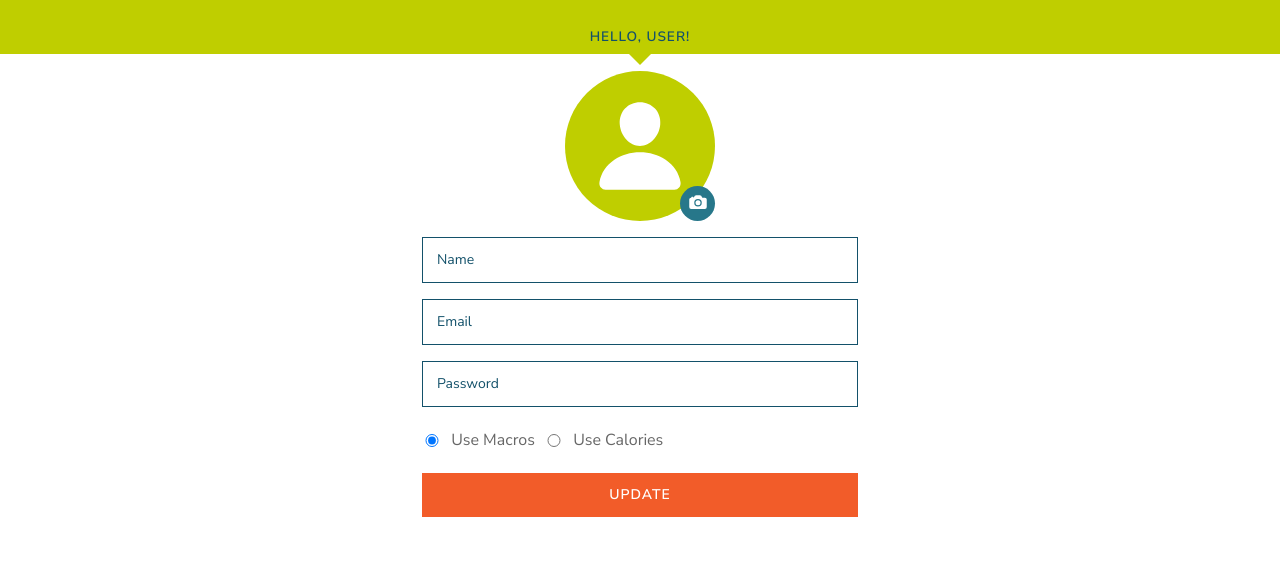
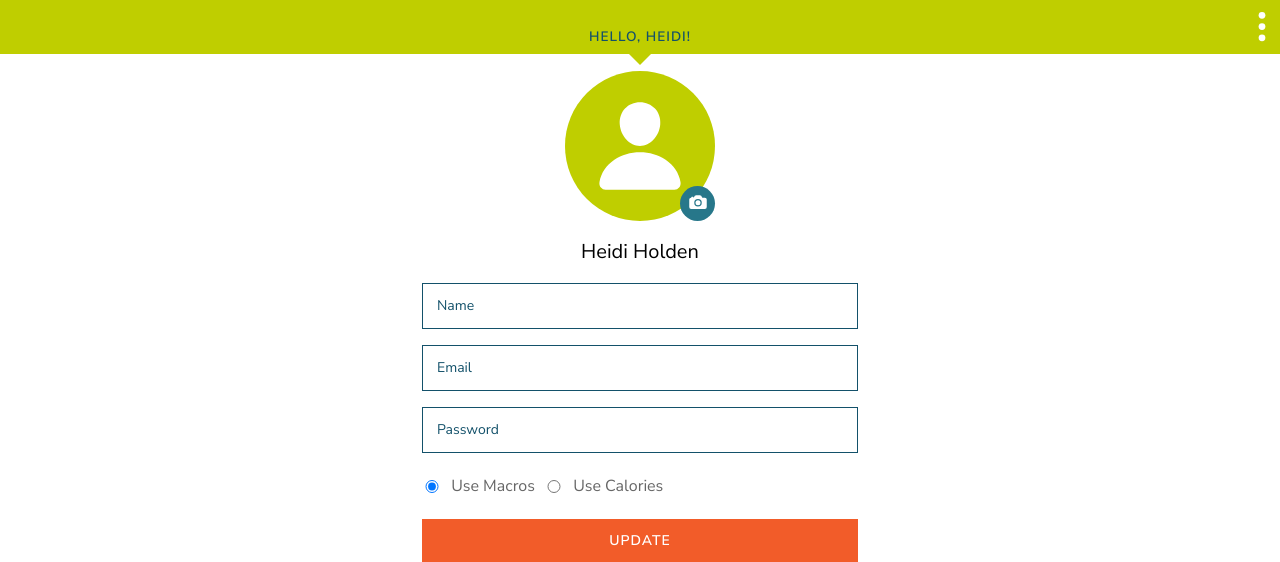
Before and after one commit to breecanales/mealpicker, a PHP site: page /profile/ in a window 1280 px wide. Shown: the top 562 px of the page. Run offline with PHP 8.4, Linux system fonts and the light colour scheme; some libraries are stand-ins or nearby versions.

Commit message:
adding a logout button on the profile

```diff
--- a/profile/index.php
+++ b/profile/index.php
@@ -6,7 +6,13 @@
 		<body class="profile page">
 
 			<div class="block__title">
-				<h2 class="block__subheading">Hello, User!</h2>
+				<h2 class="block__subheading">Hello, Heidi!</h2>
+				<div class="logout_app">
+					<svg xmlns='http://www.w3.org/2000/svg' width='512' height='512' viewBox='0 0 512 512'><title>Logout</title><circle cx='256' cy='256' r='48'/><circle cx='256' cy='416' r='48'/><circle cx='256' cy='96' r='48'/></svg>
+					<div class="profile_logout">
+						<a href="../">Logout</a>
+					</div>
+				</div>
 			</div>
 
 				<?php //include_once('../partials/header.php'); ?>
@@ -17,6 +23,9 @@
         		<div class="change_img">
         			<svg xmlns='http://www.w3.org/2000/svg' width='512' height='512' viewBox='0 0 512 512'><title>Change Profile Image</title><circle cx='256' cy='272' r='64'/><path d='M432,144H373c-3,0-6.72-1.94-9.62-5L337.44,98.06a15.52,15.52,0,0,0-1.37-1.85C327.11,85.76,315,80,302,80H210c-13,0-25.11,5.76-34.07,16.21a15.52,15.52,0,0,0-1.37,1.85l-25.94,41c-2.22,2.42-5.34,5-8.62,5v-8a16,16,0,0,0-16-16H100a16,16,0,0,0-16,16v8H80a48.05,48.05,0,0,0-48,48V384a48.05,48.05,0,0,0,48,48H432a48.05,48.05,0,0,0,48-48V192A48.05,48.05,0,0,0,432,144ZM256,368a96,96,0,1,1,96-96A96.11,96.11,0,0,1,256,368Z'/></svg>
         		</div>
+        	</div>
+        	<div class="block__copy">
+        		<p>Heidi Holden</p>
         	</div>
         	<form id="sign-in-form" class="form" role="form">
                 <div class="form__input">
--- a/scss/_base.scss
+++ b/scss/_base.scss
@@ -169,7 +169,7 @@ h6 {
 		margin: 0 auto;
 		width: 100px;
 		height: auto;
-		fill: #fff;
+		fill: $white;
 	}
 }
 
@@ -188,6 +188,46 @@ h6 {
 		margin: 0 auto;
 		width: 20px;
 		height: auto;
-		fill: #fff;
+		fill: $white;
 	}
 }
+
+.profile_logout {
+	display: none;
+	position: absolute;
+	top: 53px;
+	right: 0;
+	cursor: pointer;
+
+	a {
+		display: block;
+		color: $white;
+		text-decoration: none;
+		padding: 10px 15px;
+		background-color: $green-dark;
+	}
+}
+
+.block__title {
+	.logout_app {
+		position: absolute;
+		top: 0;
+		right: 0;
+		width: 36px;
+		height: 53px;
+		cursor: pointer;
+
+		&:hover > .profile_logout,
+		&:active > .profile_logout,
+		&:focus > .profile_logout {
+			display: block;
+		}
+	}
+
+	svg {
+		width: 36px;
+		height: auto;
+		padding: 8.5px 0;
+		fill: $white;
+	}
+}
```
Also changed, not shown: style.css, svg/ellipsis-vertical.svg (added), 1 other file.
